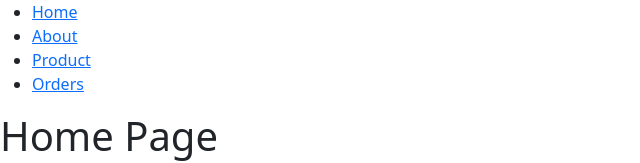
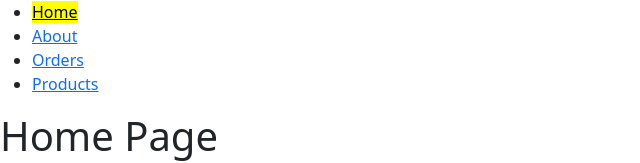
Before and after one commit to CodeCraftersGPT/routingdemo, a React (Create React App) app: page / in a window 1280 px wide. Shown: the top 163 px of the page, without its empty margins (0-640 px from the left). Built offline with nearby package versions, Linux system fonts and the light colour scheme.

Commit message:
navigateviapi

```diff
--- a/src/App.js
+++ b/src/App.js
@@ -19,12 +19,8 @@ function App() {
             <Routes>
                 <Route path="/" element={<Home/>}/>
                 <Route path="/about" element={<About/>}/>
-                {/* Define route for the product */}
-                <Route path="/product" element={<Product/>}/>
-                {/* Define route for the orders */}
                 <Route path="/orders" element={<Orders/>}/>
-                {/* Define route for the registration */}
-                {/* define redirect to Home if path does not match any */}
+                <Route path="/products" element={<Product/>}/>
                 <Route path="*" element={<Home/>}/>
             </Routes>
         </Router>
--- a/src/Routing/Navigation.js
+++ b/src/Routing/Navigation.js
@@ -7,21 +7,18 @@ import { Link, NavLink } from 'react-router-dom';
 
 const Navigation = () => {
 
-    const appliedClass = ({isActive,isPending}) =>
-    {
-       return  isPending ? "isPending" : isActive ? "active" : ""
+    const appliedClassName = ({isPending,isActive}) => {
+        return isPending ? 'pending' : isActive ? 'noUnderScore' : '';
+
     }
-
 
     return (
         <div>
             <ul>
-                <li><Link to="/">Home</Link></li>
-                <li><NavLink to="/about" className={appliedClass}>About</NavLink></li>
-                <li><NavLink to="/product" className={appliedClass}>Product</NavLink></li>
-                <li><NavLink to="/orders" className={appliedClass}>Orders</NavLink></li>
-
-
+                <li><NavLink to="/" >Home</NavLink></li>
+                <li><NavLink to="/about" className={appliedClassName}>About</NavLink></li>
+                <li><NavLink to="/orders" className={appliedClassName}>Orders</NavLink></li>
+                <li><NavLink to="/products" className={appliedClassName}>Products</NavLink></li>
             </ul>
         </div>
     );
--- a/src/Routing/routing_styles.css
+++ b/src/Routing/routing_styles.css
@@ -4,7 +4,14 @@
 }
 
 .active {
-
     background-color: yellow;
     color: black;
 }
+
+/* a{
+    text-decoration: none;
+} */
+
+.noUnderScore{
+    text-decoration: none;
+}
```
